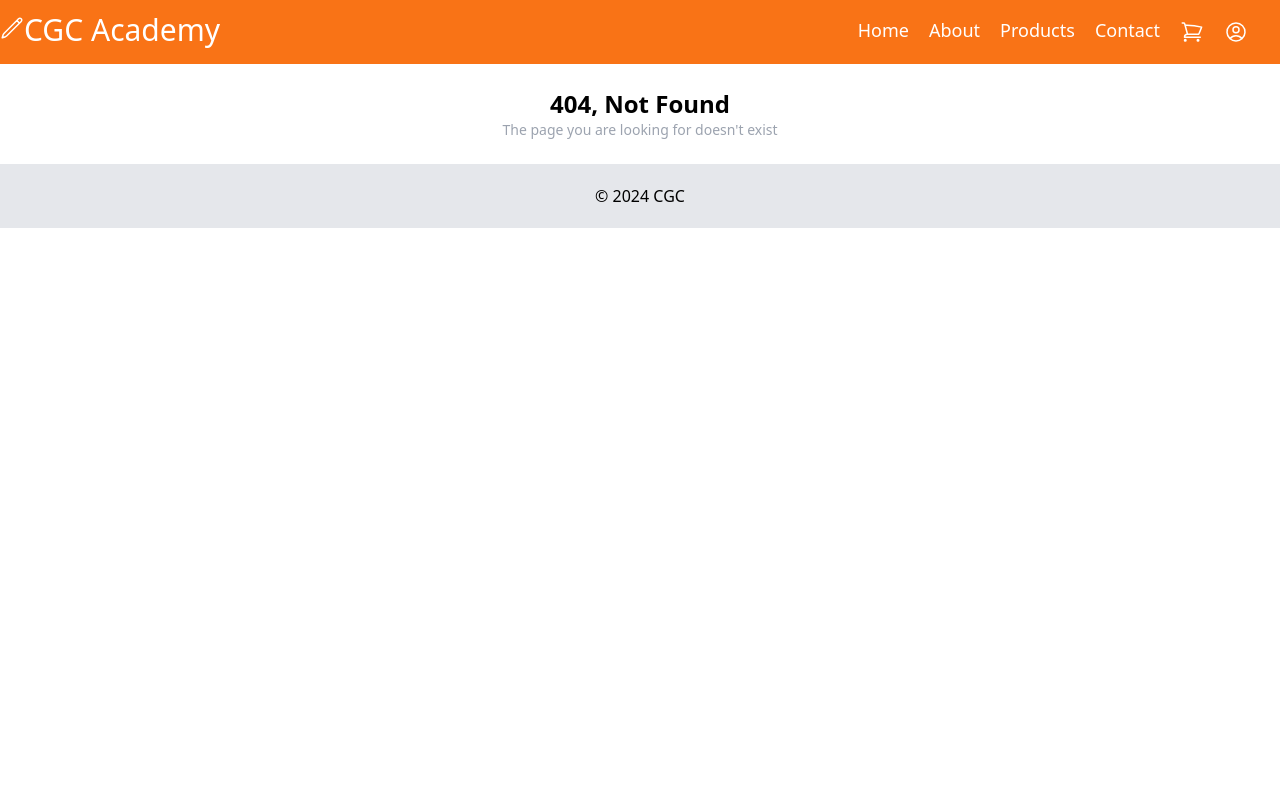
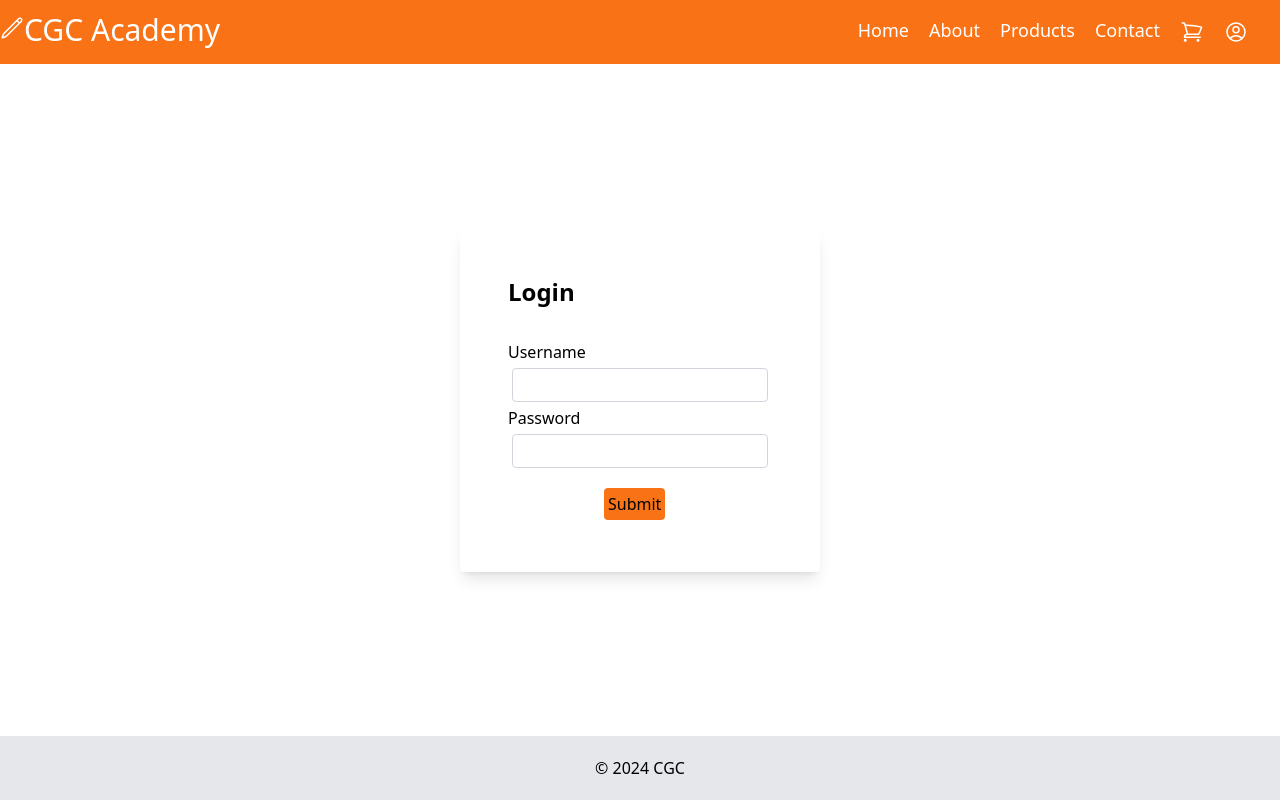
Before and after one commit to Rizwanishere/cgc-react, a React (Vite) app: page /login in a window 1280 px wide. Before the commit this address had no page. Built offline with nearby package versions, Linux system fonts and the light colour scheme.

Commit message:
Login (Temp)

```diff
--- a/src/App.jsx
+++ b/src/App.jsx
@@ -6,7 +6,7 @@ import Footer from "./Footer";
 
 const App = () => {
   return (
-    <div>
+    <div className="flex flex-col min-h-screen justify-between">
       <BrowserRouter>
         <Header />
         <MainApp />
--- a/src/Header.jsx
+++ b/src/Header.jsx
@@ -16,7 +16,7 @@ function Header(){
                         <path strokeLinecap="round" strokeLinejoin="round" d="M2.25 3h1.386c.51 0 .955.343 1.087.835l.383 1.437M7.5 14.25a3 3 0 0 0-3 3h15.75m-12.75-3h11.218c1.121-2.3 2.1-4.684 2.924-7.138a60.114 60.114 0 0 0-16.536-1.84M7.5 14.25 5.106 5.272M6 20.25a.75.75 0 1 1-1.5 0 .75.75 0 0 1 1.5 0Zm12.75 0a.75.75 0 1 1-1.5 0 .75.75 0 0 1 1.5 0Z" />
                     </svg>
                     </a></li>
-                    <li className="p-1 pr-4 hover:text-black mt-4"><Link to="/users"><svg xmlns="http://www.w3.org/2000/svg" fill="none" viewBox="0 0 24 24" strokeWidth={1.5} stroke="currentColor" className="w-6 h-6">
+                    <li className="p-1 pr-4 hover:text-black mt-4"><Link to="/login"><svg xmlns="http://www.w3.org/2000/svg" fill="none" viewBox="0 0 24 24" strokeWidth={1.5} stroke="currentColor" className="w-6 h-6">
                         <path strokeLinecap="round" strokeLinejoin="round" d="M17.982 18.725A7.488 7.488 0 0 0 12 15.75a7.488 7.488 0 0 0-5.982 2.975m11.963 0a9 9 0 1 0-11.963 0m11.963 0A8.966 8.966 0 0 1 12 21a8.966 8.966 0 0 1-5.982-2.275M15 9.75a3 3 0 1 1-6 0 3 3 0 0 1 6 0Z" />
                     </svg>
                     </Link></li>
--- a/src/MainApp.jsx
+++ b/src/MainApp.jsx
@@ -5,6 +5,7 @@ import About from "./About";
 import Contact from "./Contact";
 import NotFound from "./NotFound";
 import UserList from "./User/UserList";
+import Login from "./User/Login";
 import ProductList from "./Product/ProductList";
 import ProductDetail from "./Product/ProductDetail";
 import NewProduct from "./Product/NewProduct";
@@ -19,7 +20,7 @@ function MainApp() {
         <Route path="/products" element={<ProductList />} />
         <Route path="/products/:id" element={<ProductDetail />} />
         <Route path="/products/new" element={<NewProduct/>}></Route>
-        <Route path="/users" element={<UserList />} />
+        <Route path="/login" element={<Login />} />
 
         <Route path="*" element={<NotFound />} />
       </Routes>
--- /dev/null
+++ b/src/User/Login.jsx
@@ -0,0 +1,68 @@
+import axios from "axios";
+import { useState } from "react";
+import { useNavigate } from "react-router-dom";
+import Error from "../util/Error";
+import ShouldRender from "../util/ShouldRender";
+
+function Login() {
+  const [user, setUser] = useState({});
+  const [error, setError] = useState(false);
+  const navigate = useNavigate();
+
+  const onInputChange = (evt) => {
+    const newUser = { ...user, [evt.target.name]: evt.target.value };
+    setUser(newUser);
+  };
+
+  const onLogin = async (evt) => {
+    evt.preventDefault();
+    try {
+      const url = "http://localhost:3000/users/signin";
+      await axios.post(url, user);
+      navigate("/products");
+    } catch (error) {
+      setError(true);
+    }
+  };
+
+  return (
+    <div className="flex items-center justify-center">
+      <form onSubmit={onLogin}>
+        <div className="bg-white p-12 rounded shadow-lg">
+          <ShouldRender when={error}>
+            <Error msg="Invalid Username or Password" />
+          </ShouldRender>
+          <h1 className="font-semibold text-2xl mb-8">Login</h1>
+          <div>
+            <label>Username</label>
+            <input
+              name="email"
+              type="text"
+              className="block border border-gray-300 w-64 rounded m-1 p-1"
+              onChange={onInputChange}
+            />
+          </div>
+          <div>
+            <label>Password</label>
+            <input
+              name="password"
+              type="password"
+              className="block border border-gray-300 w-64 rounded m-1 p-1"
+              onChange={onInputChange}
+            />
+          </div>
+          <div>
+            <button
+              type="submit"
+              className="focus:ring-2 focus:ring-gray-400 bg-orange-500 hover:bg-orange-600 rounded m-1 p-1 ml-24 mt-4"
+            >
+              Submit
+            </button>
+          </div>
+        </div>
+      </form>
+    </div>
+  );
+}
+
+export default Login;
```
